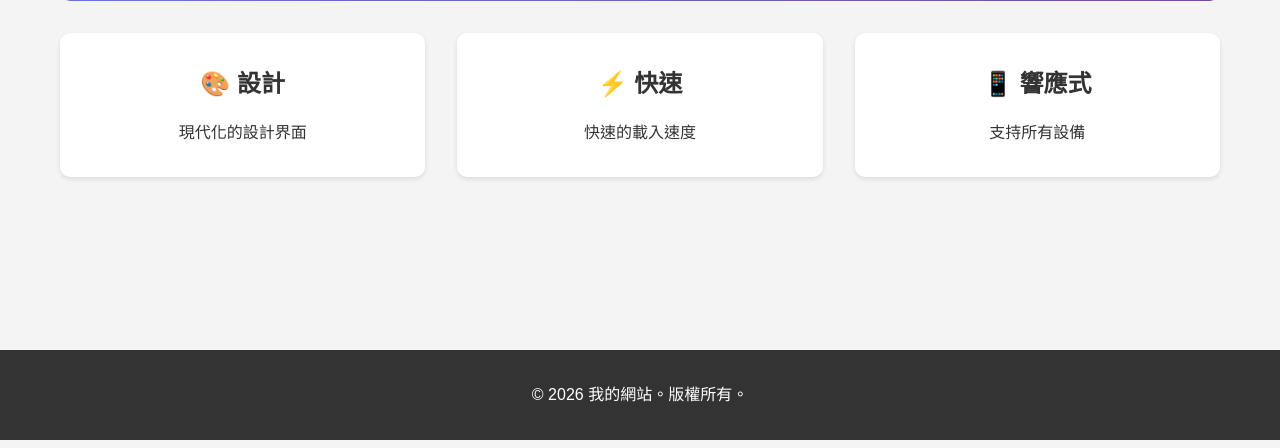
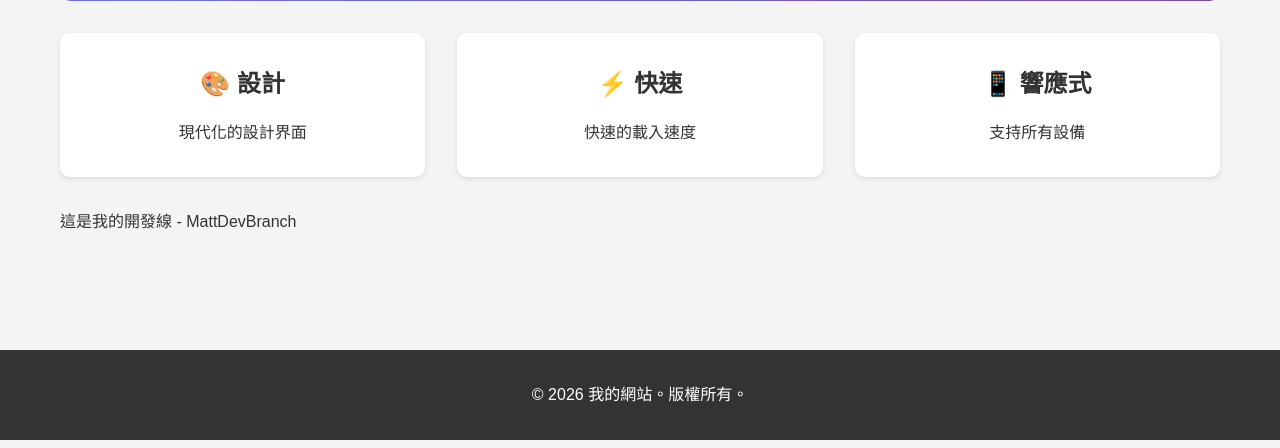
Before and after one commit to tsaisinsin1111-alt/final-project, a Flask app: page / in a window 1280 px wide. Shown: the part 352-800 px from the top of the page. Run offline with Flask 3, Linux system fonts and the light colour scheme.

Commit message:
Add Dev branch marker text

```diff
--- a/templates/index.html
+++ b/templates/index.html
@@ -23,6 +23,7 @@
         <p>支持所有設備</p>
     </div>
 </section>
+<p>這是我的開發線 - MattDevBranch</p>
 
 <div id="result"></div>
 {% endblock %}
```
